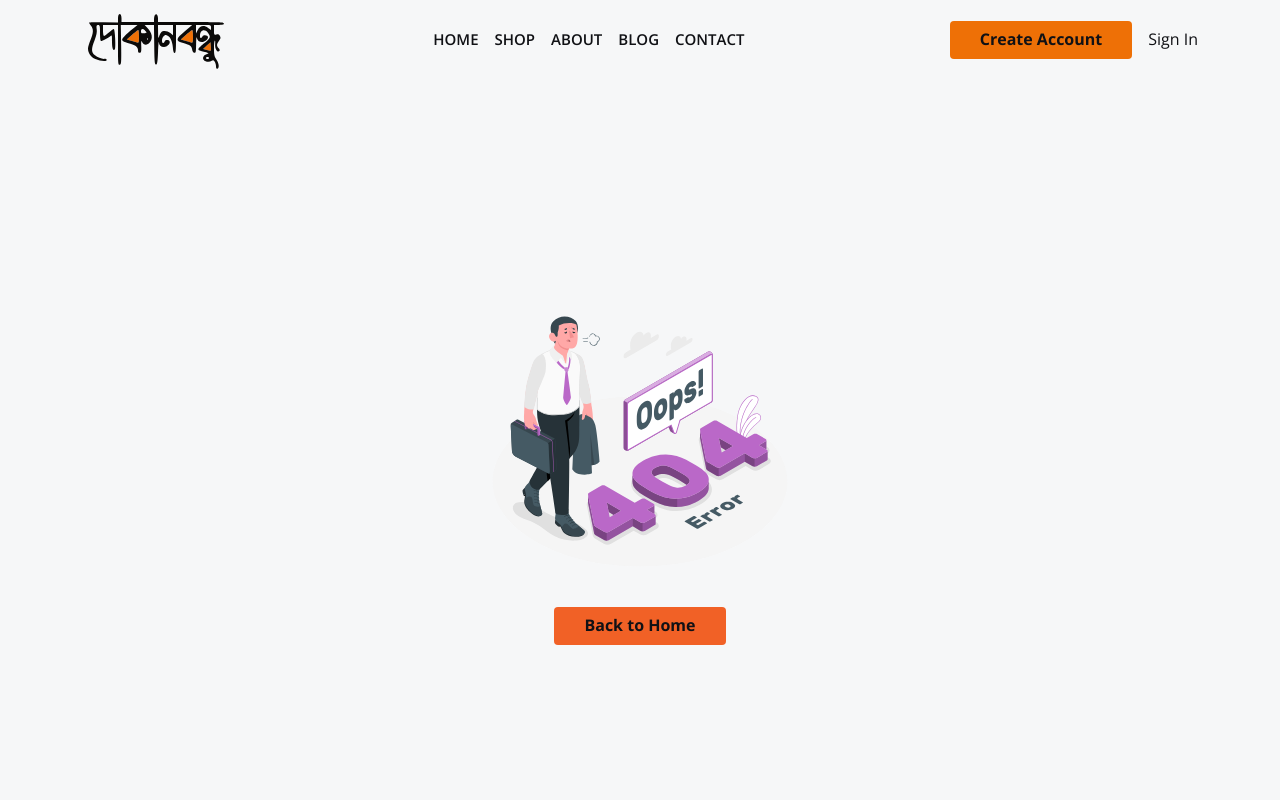
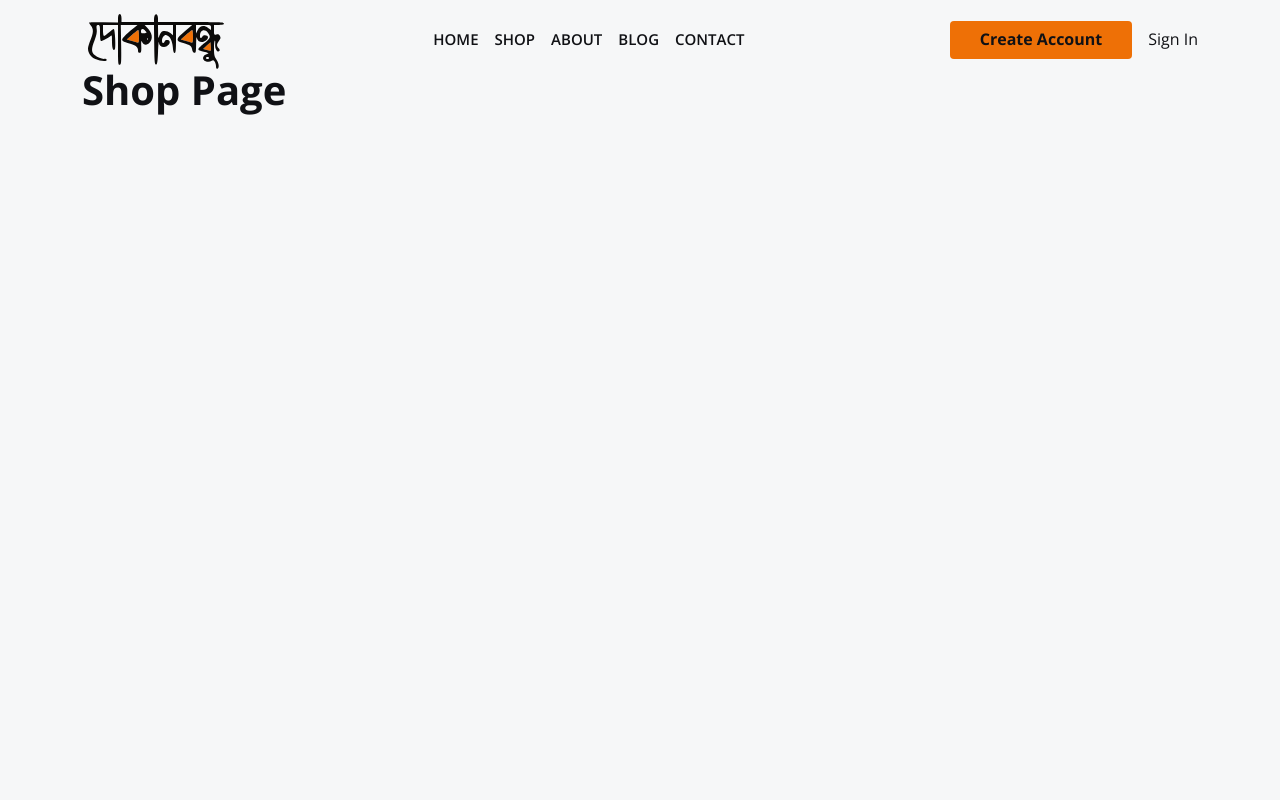
Before and after one commit to it27427/dokanbondhu-ecommerce, a React (Vite) app: page /shop in a window 1280 px wide. Shown: the top 800 px of the page. Built offline with nearby package versions, Linux system fonts and the light colour scheme.

Commit message:
shop page created and registered in app

```diff
--- a/src/App.jsx
+++ b/src/App.jsx
@@ -9,6 +9,8 @@ import Footer from '@/components/global/Footer';
 import HomePage from '@/pages/Home';
 import AboutPage from '@/pages/About';
 import BlogPage from '@/pages/Blog';
+import ShopPage from '@/pages/Shop';
+/* ERROR-PAGE */
 import NotFoundPage from '@/pages/Error';
 
 const App = () => {
@@ -24,6 +26,7 @@ const App = () => {
         <Route exact path='/' element={<HomePage />} />
         <Route path='/about' element={<AboutPage />} />
         <Route path='/blog' element={<BlogPage />} />
+        <Route path='/shop' element={<ShopPage />} />
 
         {/* NOT-FOUND PAGE */}
         <Route path='/*' element={<NotFoundPage />} />
--- /dev/null
+++ b/src/pages/Shop.jsx
@@ -0,0 +1,15 @@
+import React from 'react';
+
+const Shop = () => {
+  return (
+    <main className='main-section'>
+      <section>
+        <div className='container'>
+          <h2>Shop Page</h2>
+        </div>
+      </section>
+    </main>
+  );
+};
+
+export default Shop;
```
